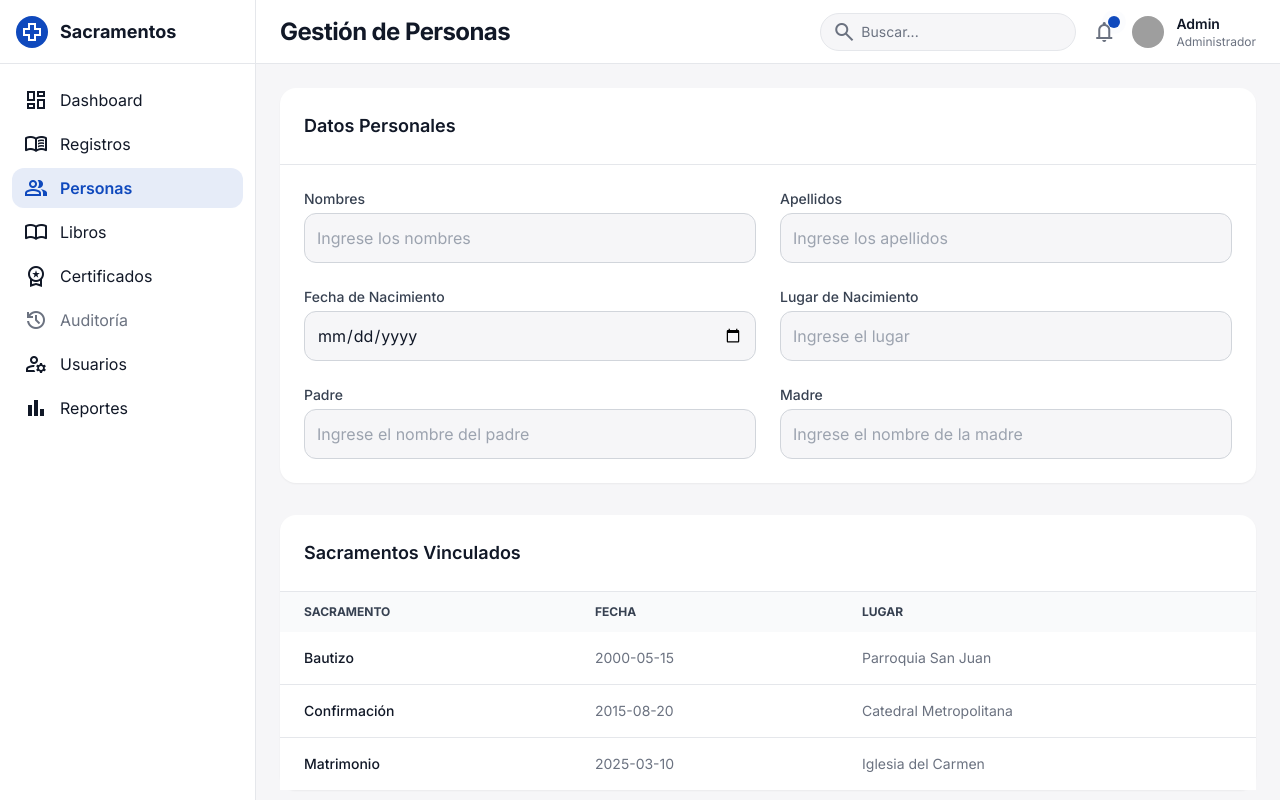
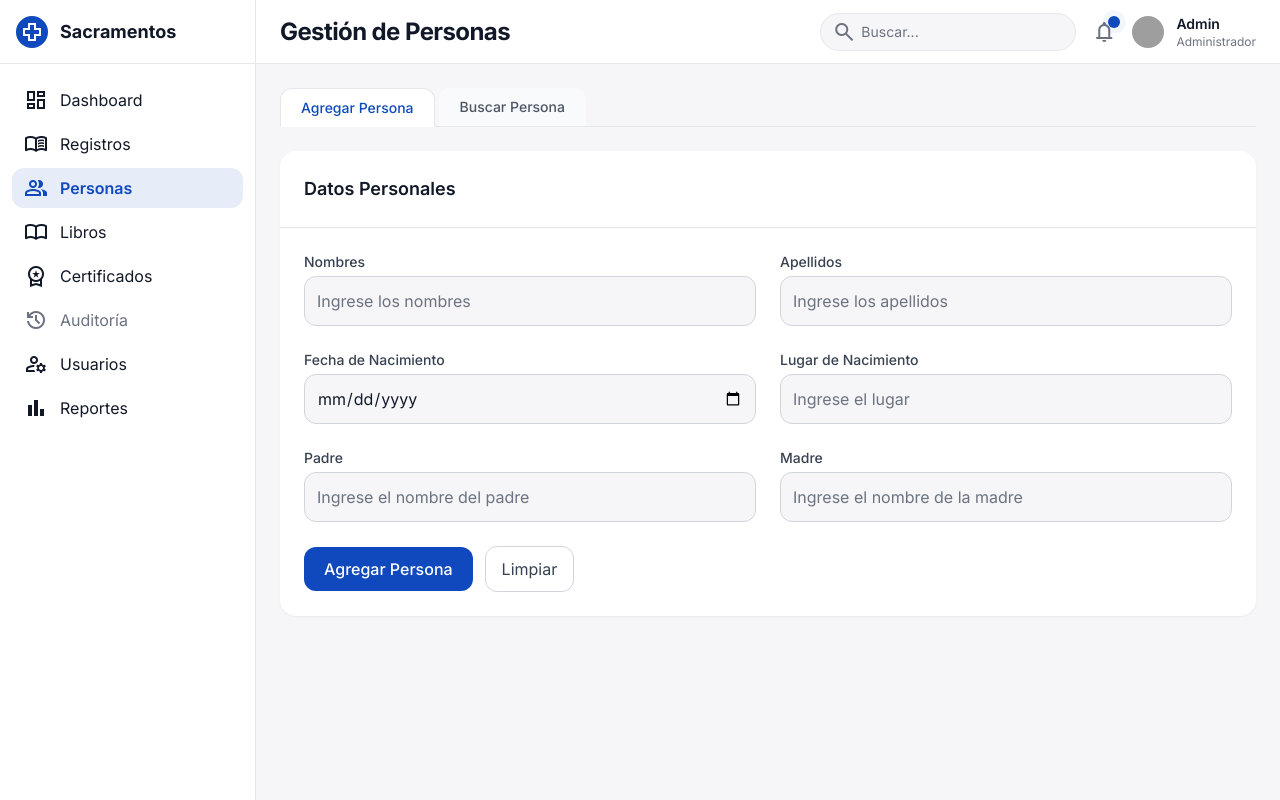
Before and after one commit to Alkima-hydra/FRONT_TALLER, a React (Vite) app: page /personas in a window 1280 px wide. Shown: the top 800 px of the page. Built offline with nearby package versions, Linux system fonts and the light colour scheme; grey boxes are pictures that could not be loaded.

Commit message:
agregar funcionalidades en personas

```diff
--- a/src/features/personas/Personas.jsx
+++ b/src/features/personas/Personas.jsx
@@ -1,10 +1,40 @@
 import { useState } from 'react'
 import Layout from '../../shared/components/layout/Layout';
 import DuplicatesMergeModal from './components/DuplicatesMergeModal';
+
 export default function Personas() {
   const [mergeOpen, setMergeOpen] = useState(false)
+  const [activeTab, setActiveTab] = useState('agregar') // pestaña activa
+  const [selectedPerson, setSelectedPerson] = useState(null)
+
   return (
     <Layout title="Gestión de Personas">
+      {/* Tabs */}
+      <div className="flex gap-1 mb-6 border-b border-gray-200 dark:border-gray-700">
+        <button
+          onClick={() => setActiveTab('agregar')}
+          className={`px-5 py-2 text-sm font-medium rounded-t-lg border transition-colors focus:outline-none ${
+            activeTab === 'agregar'
+              ? 'bg-white dark:bg-background-dark text-primary border-gray-200 dark:border-gray-700 border-b-transparent -mb-px'
+              : 'bg-gray-50 dark:bg-gray-800/40 text-gray-600 hover:text-gray-900 dark:text-gray-300 dark:hover:text-white border-transparent'
+          }`}
+        >
+          Agregar Persona
+        </button>
+        <button
+          onClick={() => setActiveTab('buscar')}
+          className={`px-5 py-2 text-sm font-medium rounded-t-lg border transition-colors focus:outline-none ${
+            activeTab === 'buscar'
+              ? 'bg-white dark:bg-background-dark text-primary border-gray-200 dark:border-gray-700 border-b-transparent -mb-px'
+              : 'bg-gray-50 dark:bg-gray-800/40 text-gray-600 hover:text-gray-900 dark:text-gray-300 dark:hover:text-white border-transparent'
+          }`}
+        >
+          Buscar Persona
+        </button>
+      </div>
+
+      {/* Contenido dinámico según la pestaña */}
+      {activeTab === 'agregar' && (
         <div className="bg-white dark:bg-background-dark/50 rounded-xl shadow-sm">
           <div className="p-6 border-b border-gray-200 dark:border-gray-800">
             <h3 className="text-lg font-semibold text-gray-900 dark:text-white">Datos Personales</h3>
@@ -13,34 +43,103 @@ export default function Personas() {
             <div className="grid grid-cols-1 md:grid-cols-2 gap-6">
               <div>
                 <label className="block text-sm font-medium text-gray-700 dark:text-gray-300 mb-1" htmlFor="nombres">Nombres</label>
-                    <input className="w-full rounded-lg bg-background-light dark:bg-background-dark border border-gray-300 dark:border-gray-700 focus:outline-none focus:ring-2 focus:ring-primary p-3 text-gray-900 dark:text-gray-100 placeholder-gray-400 dark:placeholder-gray-500" id="nombres" placeholder="Ingrese los nombres" type="text" />
+                <input id="nombres" placeholder="Ingrese los nombres" type="text"
+                  className="w-full rounded-lg bg-background-light dark:bg-background-dark border border-gray-300 dark:border-gray-700 focus:outline-none focus:ring-2 focus:ring-primary p-3" />
               </div>
               <div>
                 <label className="block text-sm font-medium text-gray-700 dark:text-gray-300 mb-1" htmlFor="apellidos">Apellidos</label>
-                    <input className="w-full rounded-lg bg-background-light dark:bg-background-dark border border-gray-300 dark:border-gray-700 focus:outline-none focus:ring-2 focus:ring-primary p-3 text-gray-900 dark:text-gray-100 placeholder-gray-400 dark:placeholder-gray-500" id="apellidos" placeholder="Ingrese los apellidos" type="text" />
+                <input id="apellidos" placeholder="Ingrese los apellidos" type="text"
+                  className="w-full rounded-lg bg-background-light dark:bg-background-dark border border-gray-300 dark:border-gray-700 focus:outline-none focus:ring-2 focus:ring-primary p-3" />
               </div>
               <div>
                 <label className="block text-sm font-medium text-gray-700 dark:text-gray-300 mb-1" htmlFor="fecha-nacimiento">Fecha de Nacimiento</label>
-                    <input className="w-full rounded-lg bg-background-light dark:bg-background-dark border border-gray-300 dark:border-gray-700 focus:outline-none focus:ring-2 focus:ring-primary p-3 text-gray-900 dark:text-gray-100 placeholder-gray-400 dark:placeholder-gray-500" id="fecha-nacimiento" type="date" />
+                <input id="fecha-nacimiento" type="date"
+                  className="w-full rounded-lg bg-background-light dark:bg-background-dark border border-gray-300 dark:border-gray-700 focus:outline-none focus:ring-2 focus:ring-primary p-3" />
               </div>
               <div>
                 <label className="block text-sm font-medium text-gray-700 dark:text-gray-300 mb-1" htmlFor="lugar-nacimiento">Lugar de Nacimiento</label>
-                    <input className="w-full rounded-lg bg-background-light dark:bg-background-dark border border-gray-300 dark:border-gray-700 focus:outline-none focus:ring-2 focus:ring-primary p-3 text-gray-900 dark:text-gray-100 placeholder-gray-400 dark:placeholder-gray-500" id="lugar-nacimiento" placeholder="Ingrese el lugar" type="text" />
+                <input id="lugar-nacimiento" placeholder="Ingrese el lugar" type="text"
+                  className="w-full rounded-lg bg-background-light dark:bg-background-dark border border-gray-300 dark:border-gray-700 focus:outline-none focus:ring-2 focus:ring-primary p-3" />
               </div>
               <div>
                 <label className="block text-sm font-medium text-gray-700 dark:text-gray-300 mb-1" htmlFor="padre">Padre</label>
-                    <input className="w-full rounded-lg bg-background-light dark:bg-background-dark border border-gray-300 dark:border-gray-700 focus:outline-none focus:ring-2 focus:ring-primary p-3 text-gray-900 dark:text-gray-100 placeholder-gray-400 dark:placeholder-gray-500" id="padre" placeholder="Ingrese el nombre del padre" type="text" />
+                <input id="padre" placeholder="Ingrese el nombre del padre" type="text"
+                  className="w-full rounded-lg bg-background-light dark:bg-background-dark border border-gray-300 dark:border-gray-700 focus:outline-none focus:ring-2 focus:ring-primary p-3" />
               </div>
               <div>
                 <label className="block text-sm font-medium text-gray-700 dark:text-gray-300 mb-1" htmlFor="madre">Madre</label>
-                    <input className="w-full rounded-lg bg-background-light dark:bg-background-dark border border-gray-300 dark:border-gray-700 focus:outline-none focus:ring-2 focus:ring-primary p-3 text-gray-900 dark:text-gray-100 placeholder-gray-400 dark:placeholder-gray-500" id="madre" placeholder="Ingrese el nombre de la madre" type="text" />
+                <input id="madre" placeholder="Ingrese el nombre de la madre" type="text"
+                  className="w-full rounded-lg bg-background-light dark:bg-background-dark border border-gray-300 dark:border-gray-700 focus:outline-none focus:ring-2 focus:ring-primary p-3" />
               </div>
+            </div>
+            <div className="mt-6 flex items-center gap-3">
+              <button
+                type="submit"
+                className="inline-flex items-center px-5 py-2.5 rounded-lg bg-primary text-white font-medium hover:bg-primary/90 focus:outline-none focus:ring-2 focus:ring-offset-2 focus:ring-primary"
+              >
+                Agregar Persona
+              </button>
+              <button
+                type="reset"
+                className="px-4 py-2.5 rounded-lg border border-gray-300 dark:border-gray-700 text-gray-700 dark:text-gray-300 hover:bg-gray-50 dark:hover:bg-gray-800/40"
+              >
+                Limpiar
+              </button>
             </div>
           </form>
         </div>
-      <div className="mt-8 bg-white dark:bg-background-dark/50 rounded-xl shadow-sm">
+      )}
+
+      {activeTab === 'buscar' && (
+        <>
+          <div className="bg-white dark:bg-background-dark/50 rounded-xl shadow-sm mb-6">
             <div className="p-6 border-b border-gray-200 dark:border-gray-800">
-          <h3 className="text-lg font-semibold text-gray-900 dark:text-white">Sacramentos Vinculados</h3>
+              <h3 className="text-lg font-semibold text-gray-900 dark:text-white">Buscar Persona</h3>
+              <p className="text-sm text-gray-500 dark:text-gray-400 mt-1">Use uno o más campos para filtrar y luego presione Buscar.</p>
+            </div>
+            <form className="p-6">
+              <div className="grid grid-cols-1 md:grid-cols-2 gap-6">
+                <div>
+                  <label className="block text-sm font-medium text-gray-700 dark:text-gray-300 mb-1" htmlFor="f-nombres">Nombres</label>
+                  <input id="f-nombres" placeholder="Buscar por nombres" type="text"
+                    className="w-full rounded-lg bg-background-light dark:bg-background-dark border border-gray-300 dark:border-gray-700 focus:outline-none focus:ring-2 focus:ring-primary p-3" />
+                </div>
+                <div>
+                  <label className="block text-sm font-medium text-gray-700 dark:text-gray-300 mb-1" htmlFor="f-apellidos">Apellidos</label>
+                  <input id="f-apellidos" placeholder="Buscar por apellidos" type="text"
+                    className="w-full rounded-lg bg-background-light dark:bg-background-dark border border-gray-300 dark:border-gray-700 focus:outline-none focus:ring-2 focus:ring-primary p-3" />
+                </div>
+                <div>
+                  <label className="block text-sm font-medium text-gray-700 dark:text-gray-300 mb-1" htmlFor="f-fecha-nacimiento">Fecha de Nacimiento</label>
+                  <input id="f-fecha-nacimiento" type="date"
+                    className="w-full rounded-lg bg-background-light dark:bg-background-dark border border-gray-300 dark:border-gray-700 focus:outline-none focus:ring-2 focus:ring-primary p-3" />
+                </div>
+                <div>
+                  <label className="block text-sm font-medium text-gray-700 dark:text-gray-300 mb-1" htmlFor="f-lugar-nacimiento">Lugar de Nacimiento</label>
+                  <input id="f-lugar-nacimiento" placeholder="Buscar por lugar" type="text"
+                    className="w-full rounded-lg bg-background-light dark:bg-background-dark border border-gray-300 dark:border-gray-700 focus:outline-none focus:ring-2 focus:ring-primary p-3" />
+                </div>
+                <div>
+                  <label className="block text-sm font-medium text-gray-700 dark:text-gray-300 mb-1" htmlFor="f-padre">Padre</label>
+                  <input id="f-padre" placeholder="Buscar por nombre del padre" type="text"
+                    className="w-full rounded-lg bg-background-light dark:bg-background-dark border border-gray-300 dark:border-gray-700 focus:outline-none focus:ring-2 focus:ring-primary p-3" />
+                </div>
+                <div>
+                  <label className="block text-sm font-medium text-gray-700 dark:text-gray-300 mb-1" htmlFor="f-madre">Madre</label>
+                  <input id="f-madre" placeholder="Buscar por nombre de la madre" type="text"
+                    className="w-full rounded-lg bg-background-light dark:bg-background-dark border border-gray-300 dark:border-gray-700 focus:outline-none focus:ring-2 focus:ring-primary p-3" />
+                </div>
+              </div>
+              <div className="mt-6 flex items-center gap-3">
+                <button type="button" className="inline-flex items-center px-5 py-2.5 rounded-lg bg-primary text-white font-medium hover:bg-primary/90 focus:outline-none focus:ring-2 focus:ring-offset-2 focus:ring-primary">Buscar</button>
+                <button type="reset" className="px-4 py-2.5 rounded-lg border border-gray-300 dark:border-gray-700 text-gray-700 dark:text-gray-300 hover:bg-gray-50 dark:hover:bg-gray-800/40">Limpiar</button>
+              </div>
+            </form>
+          </div>
+
+          <div className="bg-white dark:bg-background-dark/50 rounded-xl shadow-sm">
+            <div className="p-6 border-b border-gray-200 dark:border-gray-800">
+              <h3 className="text-lg font-semibold text-gray-900 dark:text-white">Resultados</h3>
             </div>
             <div className="overflow-x-auto">
               <table className="w-full text-sm text-left text-gray-500 dark:text-gray-400">
@@ -52,17 +151,26 @@ export default function Personas() {
                   </tr>
                 </thead>
                 <tbody>
-                    <tr className="bg-white dark:bg-background-dark/50 border-b dark:border-gray-700">
+                  <tr
+                    onClick={() => setSelectedPerson({ nombres: 'Carlos', apellidos: 'Mendoza', fechaNacimiento: '1990-01-10', lugarNacimiento: 'La Paz', padre: 'Juan Mendoza', madre: 'María Pérez' })}
+                    className="cursor-pointer bg-white dark:bg-background-dark/50 border-b dark:border-gray-700 hover:bg-gray-50 dark:hover:bg-gray-800"
+                  >
                     <th className="px-6 py-4 font-medium text-gray-900 whitespace-nowrap dark:text-white" scope="row">Bautizo</th>
                     <td className="px-6 py-4">2000-05-15</td>
                     <td className="px-6 py-4">Parroquia San Juan</td>
                   </tr>
-                    <tr className="bg-white dark:bg-background-dark/50 border-b dark:border-gray-700">
+                  <tr
+                    onClick={() => setSelectedPerson({ nombres: 'Carlos', apellidos: 'Mendoza', fechaNacimiento: '1990-01-10', lugarNacimiento: 'La Paz', padre: 'Juan Mendoza', madre: 'María Pérez' })}
+                    className="cursor-pointer bg-white dark:bg-background-dark/50 border-b dark:border-gray-700 hover:bg-gray-50 dark:hover:bg-gray-800"
+                  >
                     <th className="px-6 py-4 font-medium text-gray-900 whitespace-nowrap dark:text-white" scope="row">Confirmación</th>
                     <td className="px-6 py-4">2015-08-20</td>
                     <td className="px-6 py-4">Catedral Metropolitana</td>
                   </tr>
-                    <tr className="bg-white dark:bg-background-dark/50">
+                  <tr
+                    onClick={() => setSelectedPerson({ nombres: 'Carlos', apellidos: 'Mendoza', fechaNacimiento: '1990-01-10', lugarNacimiento: 'La Paz', padre: 'Juan Mendoza', madre: 'María Pérez' })}
+                    className="cursor-pointer bg-white dark:bg-background-dark/50 hover:bg-gray-50 dark:hover:bg-gray-800"
+                  >
                     <th className="px-6 py-4 font-medium text-gray-900 whitespace-nowrap dark:text-white" scope="row">Matrimonio</th>
                     <td className="px-6 py-4">2025-03-10</td>
                     <td className="px-6 py-4">Iglesia del Carmen</td>
@@ -70,12 +178,46 @@ export default function Personas() {
                 </tbody>
               </table>
             </div>
+            {selectedPerson && (
+              <div className="mt-8 bg-white dark:bg-background-dark/50 rounded-xl shadow-sm p-6">
+                <h3 className="text-lg font-semibold text-gray-900 dark:text-white mb-4">Editar Persona</h3>
+                <form className="grid grid-cols-1 md:grid-cols-2 gap-6">
+                  <div>
+                    <label className="block text-sm font-medium text-gray-700 dark:text-gray-300 mb-1">Nombres</label>
+                    <input type="text" value={selectedPerson.nombres} onChange={() => {}} className="w-full rounded-lg border border-gray-300 dark:border-gray-700 p-3 bg-background-light dark:bg-background-dark" />
                   </div>
+                  <div>
+                    <label className="block text-sm font-medium text-gray-700 dark:text-gray-300 mb-1">Apellidos</label>
+                    <input type="text" value={selectedPerson.apellidos} onChange={() => {}} className="w-full rounded-lg border border-gray-300 dark:border-gray-700 p-3 bg-background-light dark:bg-background-dark" />
+                  </div>
+                  <div>
+                    <label className="block text-sm font-medium text-gray-700 dark:text-gray-300 mb-1">Fecha de Nacimiento</label>
+                    <input type="date" value={selectedPerson.fechaNacimiento} onChange={() => {}} className="w-full rounded-lg border border-gray-300 dark:border-gray-700 p-3 bg-background-light dark:bg-background-dark" />
+                  </div>
+                  <div>
+                    <label className="block text-sm font-medium text-gray-700 dark:text-gray-300 mb-1">Lugar de Nacimiento</label>
+                    <input type="text" value={selectedPerson.lugarNacimiento} onChange={() => {}} className="w-full rounded-lg border border-gray-300 dark:border-gray-700 p-3 bg-background-light dark:bg-background-dark" />
+                  </div>
+                  <div>
+                    <label className="block text-sm font-medium text-gray-700 dark:text-gray-300 mb-1">Padre</label>
+                    <input type="text" value={selectedPerson.padre} onChange={() => {}} className="w-full rounded-lg border border-gray-300 dark:border-gray-700 p-3 bg-background-light dark:bg-background-dark" />
+                  </div>
+                  <div>
+                    <label className="block text-sm font-medium text-gray-700 dark:text-gray-300 mb-1">Madre</label>
+                    <input type="text" value={selectedPerson.madre} onChange={() => {}} className="w-full rounded-lg border border-gray-300 dark:border-gray-700 p-3 bg-background-light dark:bg-background-dark" />
+                  </div>
+                  <div className="mt-4 col-span-2 flex justify-end gap-3">
+                    <button type="button" onClick={() => setSelectedPerson(null)} className="px-4 py-2.5 rounded-lg border border-gray-300 dark:border-gray-700 text-gray-700 dark:text-gray-300 hover:bg-gray-50 dark:hover:bg-gray-800/40">Cancelar</button>
+                    <button type="submit" className="inline-flex items-center px-5 py-2.5 rounded-lg bg-primary text-white font-medium hover:bg-primary/90 focus:outline-none focus:ring-2 focus:ring-offset-2 focus:ring-primary">Guardar Cambios</button>
+                  </div>
+                </form>
+              </div>
+            )}
+          </div>
+
           <div className="mt-8 bg-yellow-50 dark:bg-yellow-900/20 border-l-4 border-yellow-400 dark:border-yellow-500 p-4 rounded-r-lg">
             <div className="flex">
-          <div className="flex-shrink-0">
               <span className="material-symbols-outlined text-yellow-400 dark:text-yellow-500">warning</span>
-          </div>
               <div className="ml-3">
                 <h3 className="text-sm font-medium text-yellow-800 dark:text-yellow-200">Posibles Duplicados Encontrados</h3>
                 <div className="mt-2 text-sm text-yellow-700 dark:text-yellow-300">
@@ -85,7 +227,10 @@ export default function Personas() {
                       <p className="font-semibold text-gray-900 dark:text-white">Carlos Mendoza</p>
                       <p className="text-gray-600 dark:text-gray-400">Fecha de Nacimiento: 1990-01-10</p>
                     </div>
-                <button className="ml-auto px-4 py-2 rounded-lg bg-primary text-white text-sm font-medium hover:bg-primary/90 focus:outline-none focus:ring-2 focus:ring-offset-2 focus:ring-primary" onClick={() => setMergeOpen(true)}>
+                    <button
+                      className="ml-auto px-4 py-2 rounded-lg bg-primary text-white text-sm font-medium hover:bg-primary/90 focus:outline-none focus:ring-2 focus:ring-offset-2 focus:ring-primary"
+                      onClick={() => setMergeOpen(true)}
+                    >
                       Fusionar Registros
                     </button>
                   </div>
@@ -93,6 +238,9 @@ export default function Personas() {
               </div>
             </div>
           </div>
+        </>
+      )}
+
       <DuplicatesMergeModal open={mergeOpen} onClose={() => setMergeOpen(false)} />
     </Layout>
   )
```
Also changed, not shown: 1 other file (tests, documents, lock files or other folders). Lines whose indentation alone changed are shown as unchanged.
